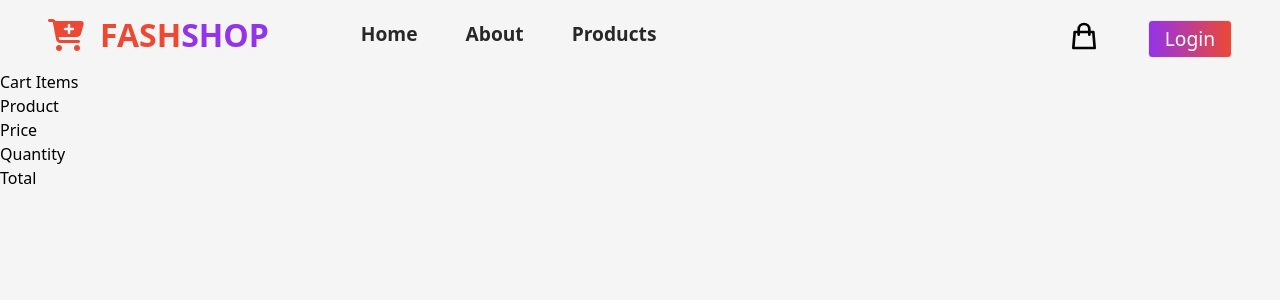
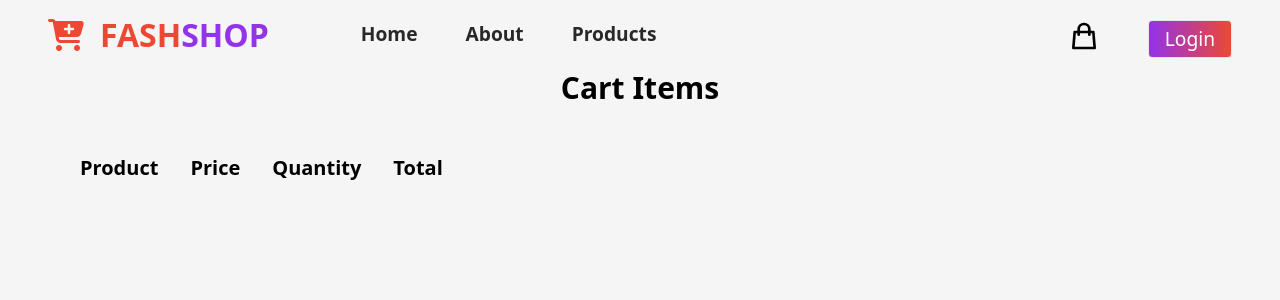
Before and after one commit to johntarus/ecommerce, a React (Create React App) app: page /cart in a window 1280 px wide. Shown: the top 300 px of the page. Built offline with nearby package versions, Linux system fonts and the light colour scheme; the HTML template or start-up script is replaced by a standard one.

Commit message:
styling cart page

```diff
--- a/src/components/cart/Cart.js
+++ b/src/components/cart/Cart.js
@@ -6,7 +6,7 @@ const Cart = () => {
   const cart = useSelector((state) => state.cart);
   return (
     <div>
-      <h2>Cart Items</h2>
+      <h2 className="text-center font-bold text-3xl mb-12">Cart Items</h2>
       {cart.items === 0 ? (
         <div>
           <p>Your Cart is currently Empty</p>
@@ -30,8 +30,8 @@ const Cart = () => {
           </div>
         </div>
       ) : (
-        <div>
-          <div>
+        <div className="px-20">
+          <div className="flex text-xl font-semibold space-x-8">
             <h3>Product</h3>
             <h3>Price</h3>
             <h3>Quantity</h3>
@@ -44,7 +44,7 @@ const Cart = () => {
                   <img
                     src={product.image}
                     alt={product.name}
-                    className="h-20 w-20"
+                    className="h-20 w-20 rounded-md"
                   />
                   <div>
                     <h3>{product.name}</h3>
```
